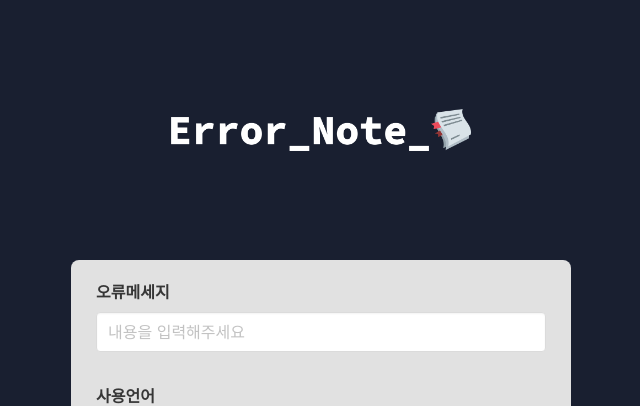
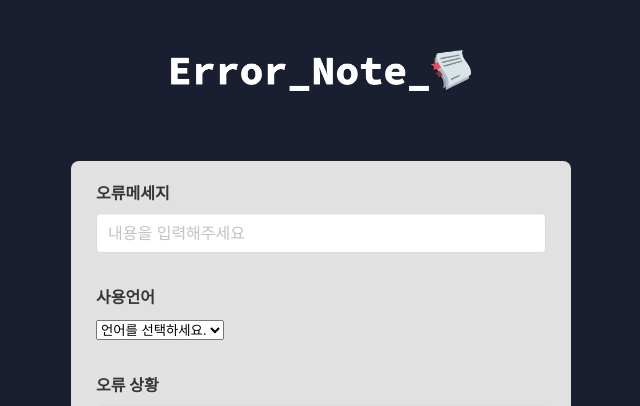
Before and after one commit to youngdong82/error_note_1, a Flask app: page /write in a window 1280 px wide. Shown: the top 406 px of the page, without its empty margins (319-959 px from the left). Run offline with Flask 2, Linux system fonts and the light colour scheme; data that the repository does not hold is empty; parts of the project's set-up code (start-up, migrations or seed data) failed here and were passed over; some libraries are stand-ins or nearby versions.

Commit message:
✏️ banner, tag_btn_container prettier

```diff
--- a/static/index/index.css
+++ b/static/index/index.css
@@ -3,6 +3,7 @@
   height: 50px;
   display: flex;
   justify-content: space-between;
+  margin: 20px 0px;
 }
 .tag_btn{
   min-width: 70px;
--- a/static/univ.css
+++ b/static/univ.css
@@ -8,11 +8,11 @@ body{
   overflow-y: scroll;
 }
 .banner{
-  height: 200px;
   display: flex;
   justify-content: center;
   align-items: center;
-  margin: 30px 0px;
+  margin-top: 50px;
+  margin-bottom: 70px;
 }
 .banner .logo_img{
   cursor: pointer;
```
